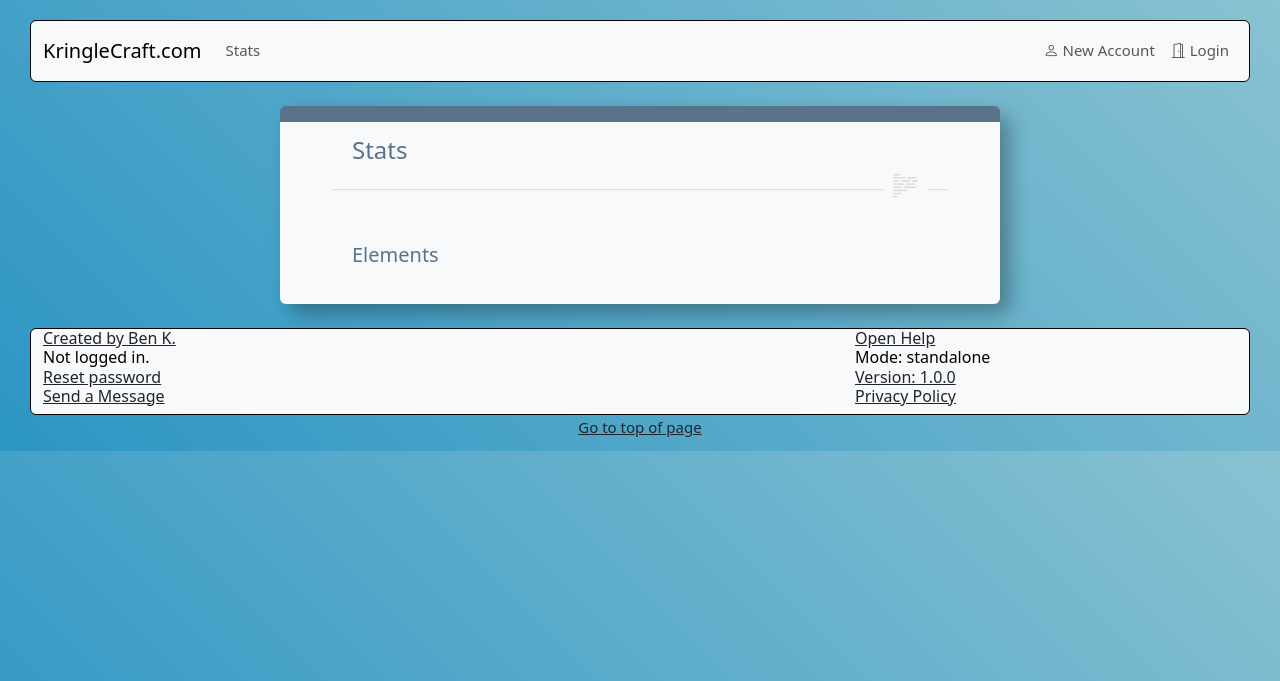
After one commit to benjamin-bk-krueger/kringlecraft, a Flask app: page /stats in a window 1280 px wide. The commit adds this page. Shown: the top 681 px of the page. Run offline with Flask 3, Linux system fonts and the light colour scheme; some libraries are stand-ins or nearby versions.

Commit message:
Add statistics view and user count functionality
A new statistics view has been added to the application, accessible from the main navigation. This view displays statistics about the elements stored in the database. To support this, a new method `get_user_count` has been added to `user_services.py` to count the number of users. The user interface has been updated to include a link to the new statistics page.

```diff
--- a/kringlecraft/app.py
+++ b/kringlecraft/app.py
@@ -46,11 +46,12 @@ def configure_logging():
 
 
 def register_blueprints():
-    from kringlecraft.views import (home_views, account_views, storage_views)
+    from kringlecraft.views import (home_views, account_views, storage_views, data_views)
 
     app.register_blueprint(home_views.blueprint)
     app.register_blueprint(account_views.blueprint)
     app.register_blueprint(storage_views.blueprint)
+    app.register_blueprint(data_views.blueprint)
 
 
 def setup_db():
--- a/kringlecraft/services/user_services.py
+++ b/kringlecraft/services/user_services.py
@@ -38,6 +38,14 @@ def login_user(user_email: str, user_password: str) -> User | None:
 
         print(f"INFO: Login Successful for user {user_email}")
         return user
+    finally:
+        session.close()
+
+
+def get_user_count() -> int:
+    session = db_session.create_session()
+    try:
+        return session.query(User).count()
     finally:
         session.close()
 
--- a/kringlecraft/static/css/main.css
+++ b/kringlecraft/static/css/main.css
@@ -132,6 +132,16 @@ table .w-30 { width:30%; }
     padding-right:20px;
 }
 
+.c-subtitle {
+    color:#59738A;
+    font-size:12px;
+    line-height:1.7;
+    margin-bottom:0;
+    font-weight:500;
+    padding-left:20px;
+    padding-right:20px;
+}
+
 .underline {
     width: 100%;
     border-bottom: 1px solid #ddd;
--- /dev/null
+++ b/kringlecraft/templates/data/stats.html
@@ -0,0 +1,22 @@
+{# /stats #}
+{% extends 'shared/_layout.html' %}
+
+{% block title %}Stats{% endblock %}
+
+{% block content %}
+    <div class="container-fluid c-restricted-md c-header c-shadow rounded bg-light mt-4 py-4">
+        <div class="container-fluid c-restricted-sm">
+            {#  Show statistics about all stored elements in database #}
+            <div class="mb-3 fs-4 c-title">Stats</div>
+            <div class="underline"><span><i class="bi bi-body-text" aria-hidden="true"></i></span></div>
+            <div>
+                <div class="mb-2 mt-2 fs-5 c-subtitle">Elements</div>
+                <ul class="list-group">
+                    {% if current_user.is_authenticated %}
+                        <li class="list-group-item">Users <span class="badge bg-secondary">{{ counts['user'] }}</span></li>
+                    {%  endif %}
+                </ul>
+            </div>
+        </div>
+    </div>
+{% endblock %}
--- a/kringlecraft/templates/shared/_layout.html
+++ b/kringlecraft/templates/shared/_layout.html
@@ -45,6 +45,7 @@
                         {% if current_user.is_authenticated %}
                             <li class="nav-item"><a class="nav-link" href="{{ url_for('account.users') }}">Users</a></li>
                         {% endif %}
+                        <li class="nav-item"><a class="nav-link" href="{{ url_for('data.stats') }}">Stats</a></li>
                     </ul>
 
                     <ul class="navbar-nav ms-auto mb-2 mb-lg-0">
--- a/kringlecraft/views/account_views.py
+++ b/kringlecraft/views/account_views.py
@@ -175,15 +175,15 @@ def edit_deletion_post():
 
 
 # Displays all available users
-@blueprint.route('/users', methods=['GET'])
+@blueprint.route('/users')
 @login_required
 def users():
     # import forms and utilities
     import kringlecraft.services.user_services as user_services
 
     # initialize elements
-    users = user_services.find_all_users() if current_user.role == ADMIN else user_services.find_active_users()
+    all_users = user_services.find_all_users() if current_user.role == ADMIN else user_services.find_active_users()
     user_images = user_services.get_all_images()
 
     # show rendered page
-    return flask.render_template('account/users.html', users=users, user_images=user_images)
+    return flask.render_template('account/users.html', users=all_users, user_images=user_images)
--- /dev/null
+++ b/kringlecraft/views/data_views.py
@@ -0,0 +1,20 @@
+import flask
+from flask_login import (login_required, current_user, logout_user)  # to manage user sessions
+from kringlecraft.utils.mail_tools import (send_admin_mail, send_mail)
+
+
+blueprint = flask.Blueprint('data', __name__, template_folder='templates')
+
+
+# Show statistics regarding available elements stored in the database and on S3 storage
+@blueprint.route('/stats')
+def stats():
+    # import forms and utilities
+    import kringlecraft.services.user_services as user_services
+
+    # initialize elements
+    counts = dict()
+    counts['user'] = user_services.get_user_count()
+
+    # show rendered page
+    return flask.render_template('data/stats.html', counts=counts)
```
